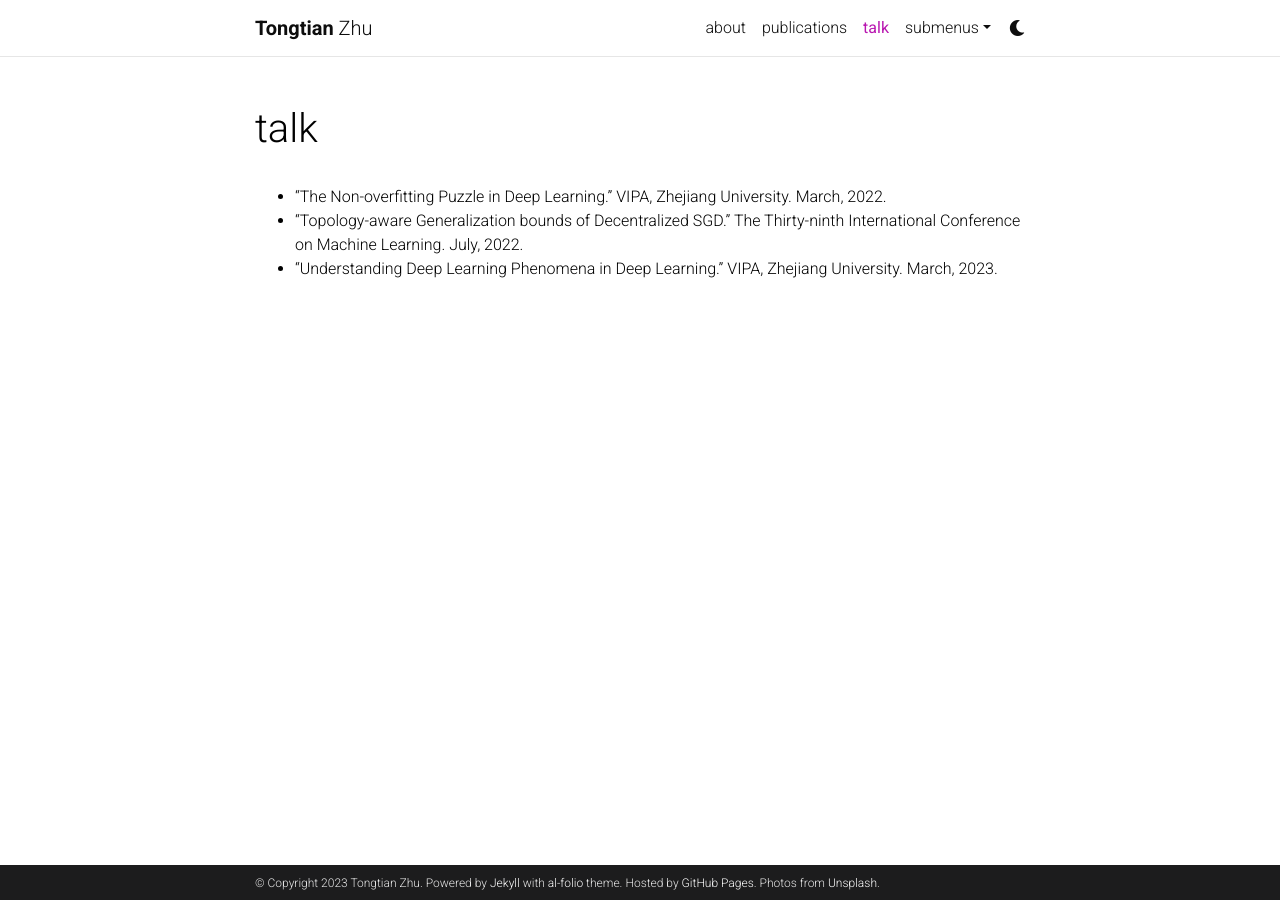
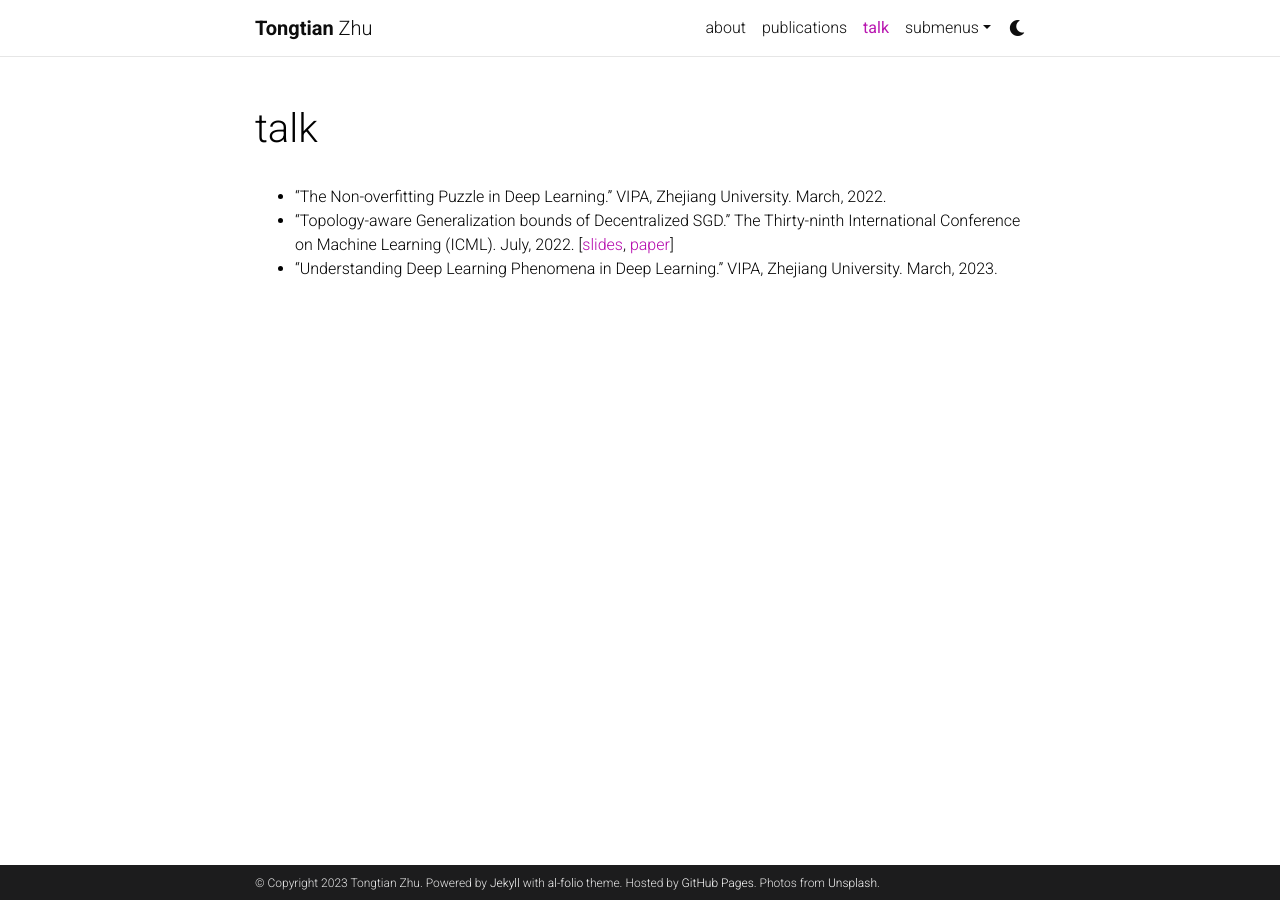
Before and after one commit to Raiden-Zhu/Raiden-Zhu.github.io, a Jekyll site: the page built from _pages/teaching.md, in a window 1280 px wide. Built offline with Jekyll 4.4.1, drawn with Linux system fonts in a browser that asks for light colours; comment, search, counter and statistics services are not loaded; a style sheet for code colours, icons or effects is not loaded.

Commit message:
Update teaching.md

```diff
--- a/_pages/teaching.md
+++ b/_pages/teaching.md
@@ -8,5 +8,5 @@ nav_order: 5
 ---
 
 - "The Non-overfitting Puzzle in Deep Learning." VIPA, Zhejiang University. March, 2022.
-- "Topology-aware Generalization bounds of Decentralized SGD." The Thirty-ninth International Conference on Machine Learning. July, 2022.
+- "Topology-aware Generalization bounds of Decentralized SGD." The Thirty-ninth International Conference on Machine Learning (ICML). July, 2022. [[slides](https://github.com/Raiden-Zhu/Generalization-of-DSGD/blob/main/Slides_ICML2022_Generalization_of_D_SGD.pdf), [paper](https://arxiv.org/pdf/2206.12680)]
 - "Understanding Deep Learning Phenomena in Deep Learning." VIPA, Zhejiang University. March, 2023.
```
